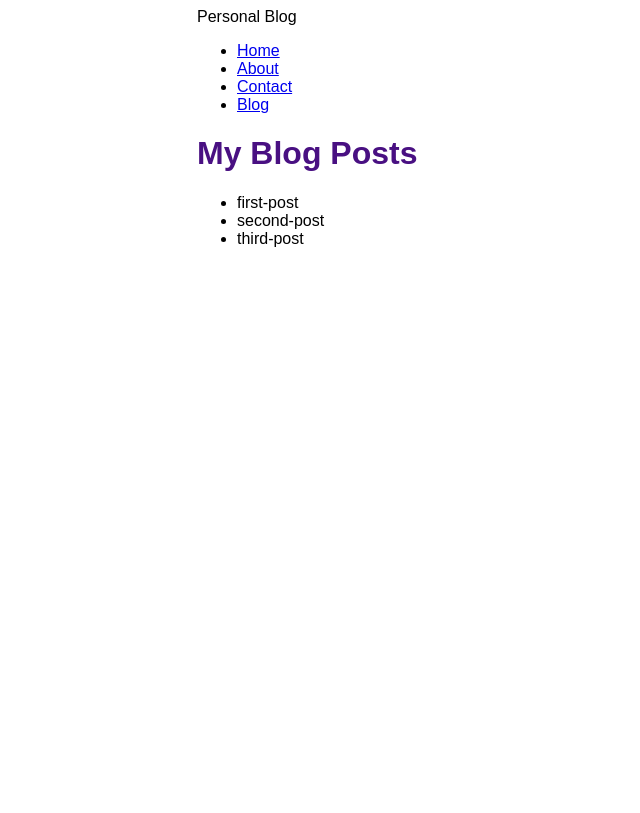
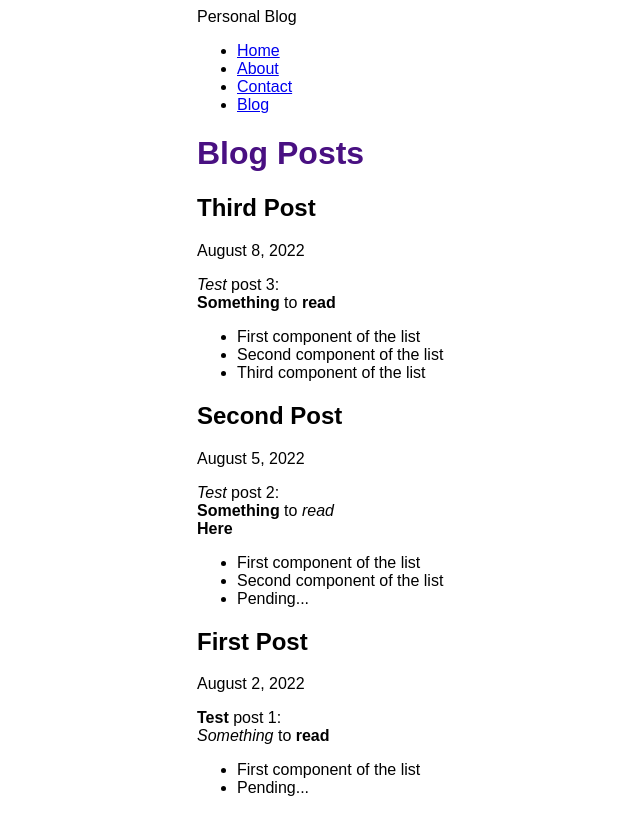
Before and after one commit to andra022/First-G, a Gatsby site: page /blog in a window 1280 px wide. Shown: the whole page, without its empty margins (193-833 px from the left). Built offline with nearby package versions, Linux system fonts and the light colour scheme; Gatsby itself is replaced by a stand-in of ours.

Commit message:
Added content in the blog posts working with mdx plugin

```diff
--- a/blog/first-post.mdx
+++ b/blog/first-post.mdx
@@ -0,0 +1,10 @@
+---
+Title: First Post
+Date: "2022-08-02"
+---
+
+**Test** post 1: <br />
+*Something* to **read**
+
+- First component of the list
+- Pending...
--- a/blog/second-post.mdx
+++ b/blog/second-post.mdx
@@ -0,0 +1,12 @@
+---
+Title: Second Post
+Date: "2022-08-05"
+---
+
+*Test* post 2: <br />
+**Something** to *read* <br />
+**Here**
+
+- First component of the list
+- Second component of the list
+- Pending...
--- a/blog/third-post.mdx
+++ b/blog/third-post.mdx
@@ -0,0 +1,11 @@
+---
+Title: Third Post
+Date: "2022-08-08"
+---
+
+*Test* post 3: <br />
+**Something** to **read**
+
+- First component of the list
+- Second component of the list
+- Third component of the list
--- a/gatsby-config.js
+++ b/gatsby-config.js
@@ -13,5 +13,6 @@ module.exports = {
         path: `${__dirname}/blog`,
       }
     },
+    "gatsby-plugin-mdx",
   ],
 }
--- a/package.json
+++ b/package.json
@@ -15,8 +15,11 @@
     "clean": "gatsby clean"
   },
   "dependencies": {
+    "@mdx-js/mdx": "^1.6.22",
+    "@mdx-js/react": "^1.6.22",
     "gatsby": "^4.19.2",
     "gatsby-plugin-image": "^2.20.0",
+    "gatsby-plugin-mdx": "^3.20.0",
     "gatsby-plugin-sharp": "^4.20.0",
     "gatsby-source-filesystem": "^4.20.0",
     "react": "^18.1.0",
--- a/src/pages/about.js
+++ b/src/pages/about.js
@@ -1,5 +1,5 @@
 import * as React from "react"
-import { Link } from "gatsby"
+// import { Link } from "gatsby";
 import Layout from "../components/layout";
 
 const AboutPage = () =>{
--- a/src/pages/blog.js
+++ b/src/pages/blog.js
@@ -1,29 +1,37 @@
 import * as React from 'react'
 import Layout from '../components/layout'
 import { graphql } from 'gatsby'
+import { MDXRenderer } from 'gatsby-plugin-mdx'
 
 const BlogPage = ({ data }) => {
   return (
-    <Layout pageHeading='My Blog Posts' pageTitle="My Blog Posts">
-      <ul>
+    <Layout pageHeading='Blog Posts' pageTitle="My Blog Posts">
         {
-        data.allFile.nodes.map( node => (
-           <li key={node.name}>{node.name}</li>
+        data.allMdx.nodes.map( node => (
+           <article key={node.id}>
+            <h2>{node.frontmatter.Title}</h2>
+            <p>{node.frontmatter.Date}</p>
+            <MDXRenderer>{node.body}</MDXRenderer>
+           </article>
          ) )
         }
-      </ul>
     </Layout>
   )
 }
 
 export const query = graphql`
-  query {
-    allFile {
-      nodes {
-        name
+query MQuery {
+  allMdx(sort: {fields: frontmatter___Date, order: DESC}) {
+    nodes {
+      frontmatter {
+        Date(formatString: "MMMM D, YYYY")
+        Title
       }
+      id
+      body
     }
   }
+}
 `
 
 export default BlogPage
--- a/src/pages/contact.js
+++ b/src/pages/contact.js
@@ -1,5 +1,5 @@
 import * as React from "react";
-import { Link } from "gatsby";
+// import { Link } from "gatsby";
 import Layout from "../components/layout";
 
 const ContactPage = ()=>{
--- a/src/pages/index.js
+++ b/src/pages/index.js
@@ -1,5 +1,5 @@
 import * as React from "react"
-import { Link } from "gatsby"
+// import { Link } from "gatsby"
 import Layout from "../components/layout";
 import { StaticImage } from "gatsby-plugin-image";
 
@@ -7,6 +7,8 @@ const Homepage = ()=>{
   return (
     <Layout pageHeading='Home' pageTitle='Home Page'>
       Welcome to my new Gatsby site!
+      <br></br>
+      <br></br>
       <StaticImage src="../images/photoshoot.png" alt="Belu Andra-Stefania" />
     </Layout>
   )
```
Also changed, not shown: 1 other file.
